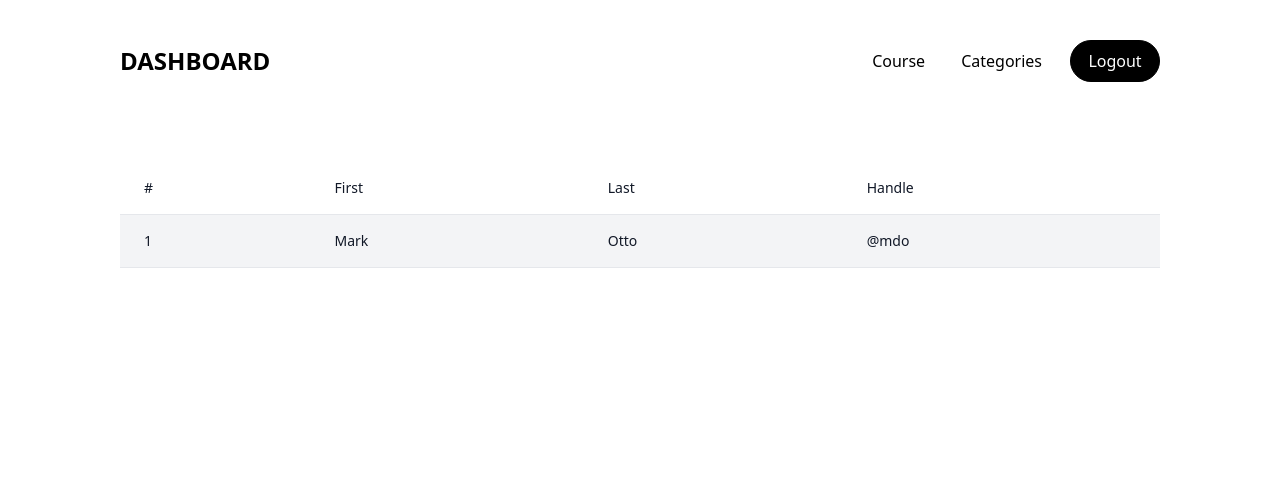
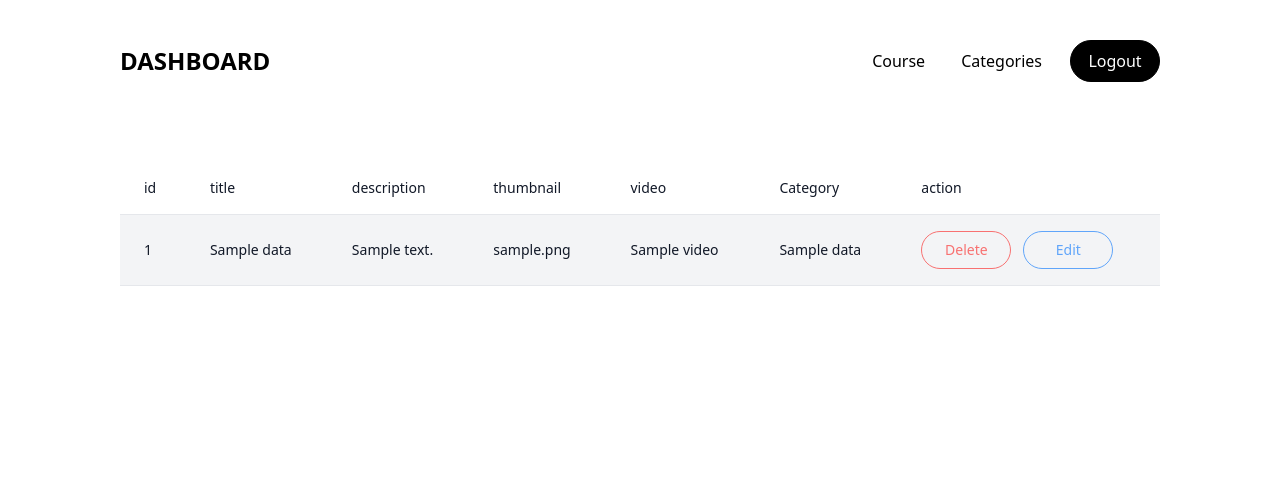
Before and after one commit to Arief-af/ziaqEdu_native, a PHP site: template app/View/pages/dashboard/course/index.php in a window 1280 px wide. Shown: the top 485 px of the page. Run offline with PHP 8.4, Linux system fonts and the light colour scheme; the visitor is signed in with stand-in values (Sample User, id 1); the template is opened without the code that fills it: most values are stand-ins (such as "Sample title", 1, 10 or a date in 2020); some libraries are stand-ins or nearby versions.

Commit message:
fix(courseIndex): add dinamic data

```diff
--- a/app/Controller/DashboardController.php
+++ b/app/Controller/DashboardController.php
@@ -27,7 +27,7 @@ class DashboardController
         $_SESSION["auth"] = true;
         $model = [
             "title" => "Ziaq Edu",
-            "data" => "HAHAHHH",
+            "data" => Course::index(),
             "page" => "admin"
         ];
 
--- a/app/View/pages/dashboard/course/index.php
+++ b/app/View/pages/dashboard/course/index.php
@@ -36,38 +36,70 @@
             <?php include __DIR__ . "/../../../components/navbar.php" ?>
         </header>
         <main class="mb-10 p-10">
-            <table class="min-w-full">
+            <div class="overflow-x-auto">
+                <table class="min-w-full overflow-hidden">
                     <thead class="bg-white border-b">
                         <tr>
                             <th scope="col" class="text-sm font-medium text-gray-900 px-6 py-4 text-left">
-                            #
+                                id
                             </th>
                             <th scope="col" class="text-sm font-medium text-gray-900 px-6 py-4 text-left">
-                            First
+                                title
                             </th>
                             <th scope="col" class="text-sm font-medium text-gray-900 px-6 py-4 text-left">
-                            Last
+                                description
                             </th>
                             <th scope="col" class="text-sm font-medium text-gray-900 px-6 py-4 text-left">
-                            Handle
+                                thumbnail
+                            </th>
+                            <th scope="col" class="text-sm font-medium text-gray-900 px-6 py-4 text-left">
+                                video
+                            </th>
+                            <th scope="col" class="text-sm font-medium text-gray-900 px-6 py-4 text-left">
+                                Category
+                            </th>
+                            <th scope="col" class="text-sm font-medium text-gray-900 px-6 py-4 text-left">
+                                action
                             </th>
                         </tr>
                     </thead>
                     <tbody>
+                        <?php foreach ($model['data'] as $key => $value) { ?>
                             <tr class="bg-gray-100 border-b">
-                        <td class="px-6 py-4 whitespace-nowrap text-sm font-medium text-gray-900">1</td>
                                 <td class="text-sm text-gray-900 font-light px-6 py-4 whitespace-nowrap">
-                            Mark
+                                    <?= $value['id'] ?>
                                 </td>
                                 <td class="text-sm text-gray-900 font-light px-6 py-4 whitespace-nowrap">
-                            Otto
+                                    <?= $value['title'] ?>
                                 </td>
                                 <td class="text-sm text-gray-900 font-light px-6 py-4 whitespace-nowrap">
-                            @mdo
+                                    <?= $value['description'] ?>
+                                </td>
+                                <td class="text-sm text-gray-900 font-light px-6 py-4 whitespace-nowrap">
+                                    <?= $value['thumbnail'] ?>
+                                </td>
+                                <td class="text-sm text-gray-900 font-light px-6 py-4 whitespace-nowrap">
+                                    <?= $value['video'] ?>
+                                </td>
+                                <td class="text-sm text-gray-900 font-light px-6 py-4 whitespace-nowrap">
+                                    <?= $value['name'] ?>
+                                </td>
+                                <td class="text-sm flex gap-3 text-gray-900 font-light px-6 py-4 whitespace-nowrap">
+                                    <form action="/dashboard/category/delete?id=<?= $value['id'] ?>" method="POST">
+                                        <button class="p-2 justify-center flex rounded-full min-w-[90px] border text-red-400 border-red-400 ease-in-out hover:bg-red-400 hover:text-white transition-all">
+                                            Delete
+                                        </button>
+                                    </form>
+                                    <a href="/dashboard/category/edit?id=<?= $value['id'] ?>" class="p-2 justify-center flex rounded-full min-w-[90px] border text-blue-400 border-blue-400 ease-in-out hover:bg-blue-400 hover:text-white transition-all">
+                                        Edit
+                                    </a>
                                 </td>
                             </tr>
+                        <?php } ?>
                     </tbody>
                 </table>
+            </div>
+
         </main>
     </main>
     <footer class="w-full bg-gray-50">
```
Also changed, not shown: app/Models/Course.php (+8 -0 lines). Lines whose indentation alone changed are shown as unchanged.
